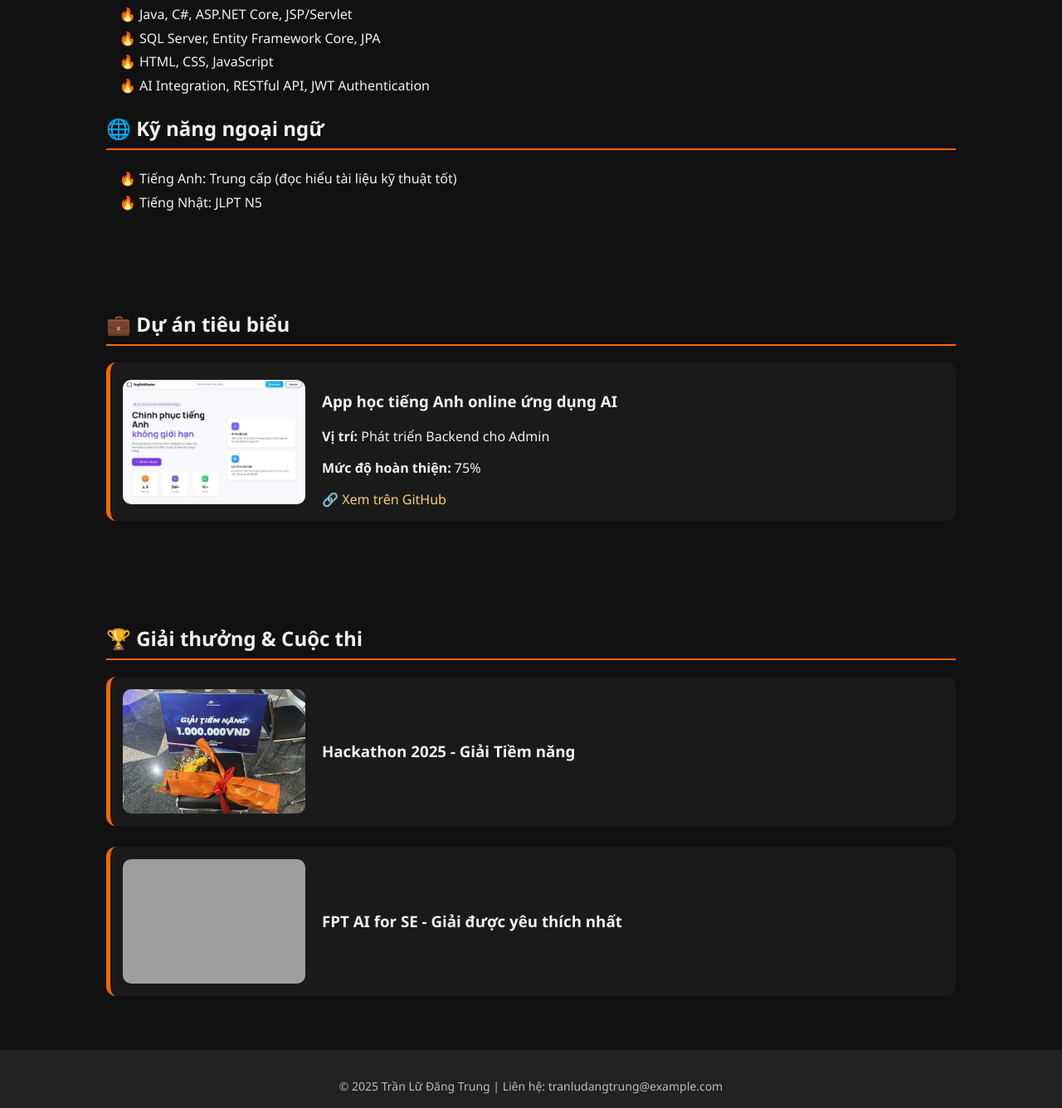
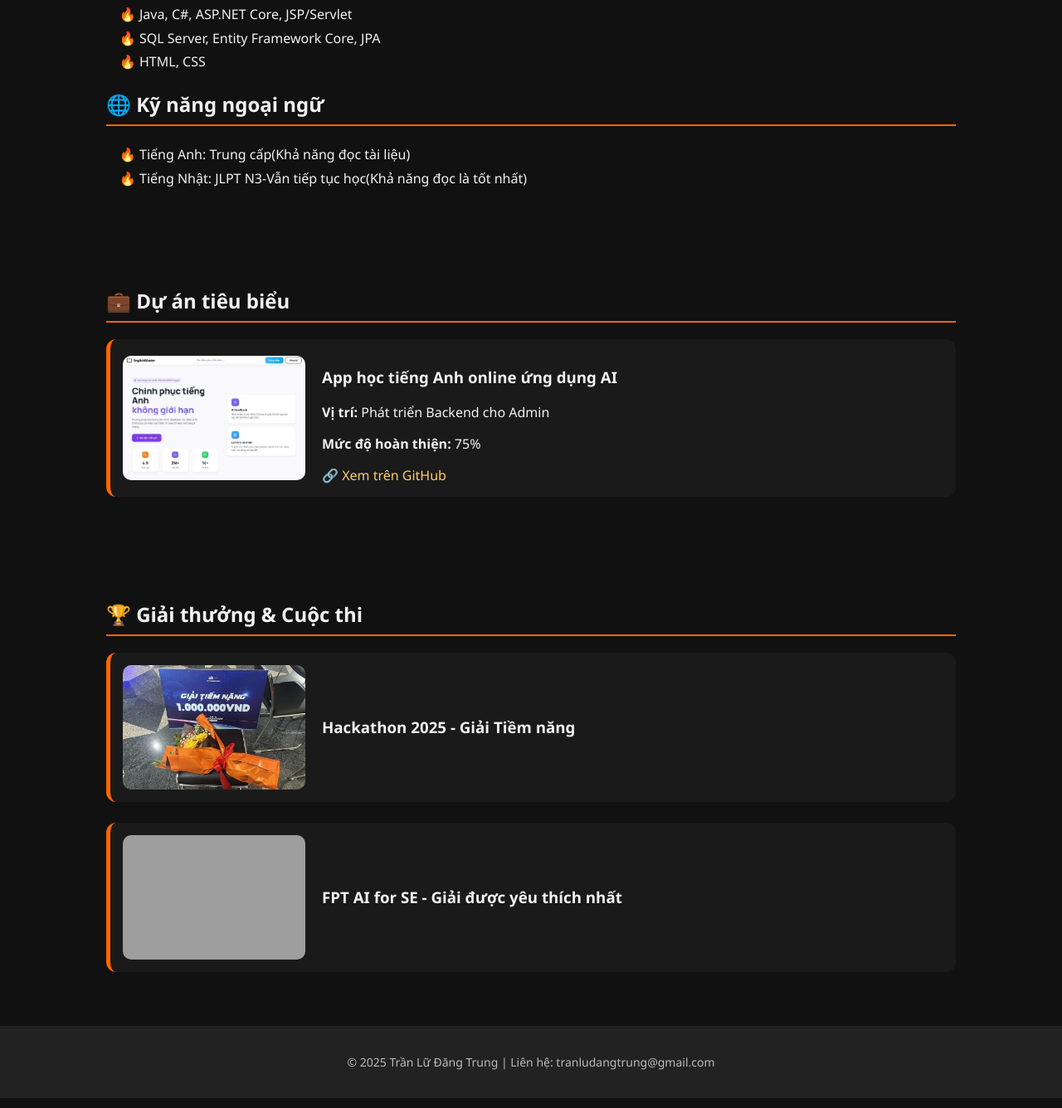
Before and after one commit to LOVBE/tranludangtrung.github.io, a plain HTML site: page index.html in a window 1280 px wide. Shown: the part 684-2020 px from the top of the page at 83% size. Drawn offline with Linux system fonts and the light colour scheme; grey boxes are pictures that could not be loaded.

Commit message:
Update index.html

```diff
--- a/index.html
+++ b/index.html
@@ -30,14 +30,13 @@
     <ul>
       <li>Java, C#, ASP.NET Core, JSP/Servlet</li>
       <li>SQL Server, Entity Framework Core, JPA</li>
-      <li>HTML, CSS, JavaScript</li>
-      <li>AI Integration, RESTful API, JWT Authentication</li>
+      <li>HTML, CSS</li>
     </ul>
 
     <h2>🌐 Kỹ năng ngoại ngữ</h2>
     <ul>
-      <li>Tiếng Anh: Trung cấp (đọc hiểu tài liệu kỹ thuật tốt)</li>
-      <li>Tiếng Nhật: JLPT N5</li>
+      <li>Tiếng Anh: Trung cấp(Khả năng đọc tài liệu)</li>
+      <li>Tiếng Nhật: JLPT N3-Vẫn tiếp tục học(Khả năng đọc là tốt nhất)</li>
     </ul>
   </section>
 
@@ -74,7 +73,7 @@
   </section>
 
   <footer>
-    <p>© 2025 Trần Lữ Đăng Trung | Liên hệ: tranludangtrung@example.com</p>
+    <p>© 2025 Trần Lữ Đăng Trung | Liên hệ: tranludangtrung@gmail.com</p>
   </footer>
 
   <script src="script.js"></script>
```
